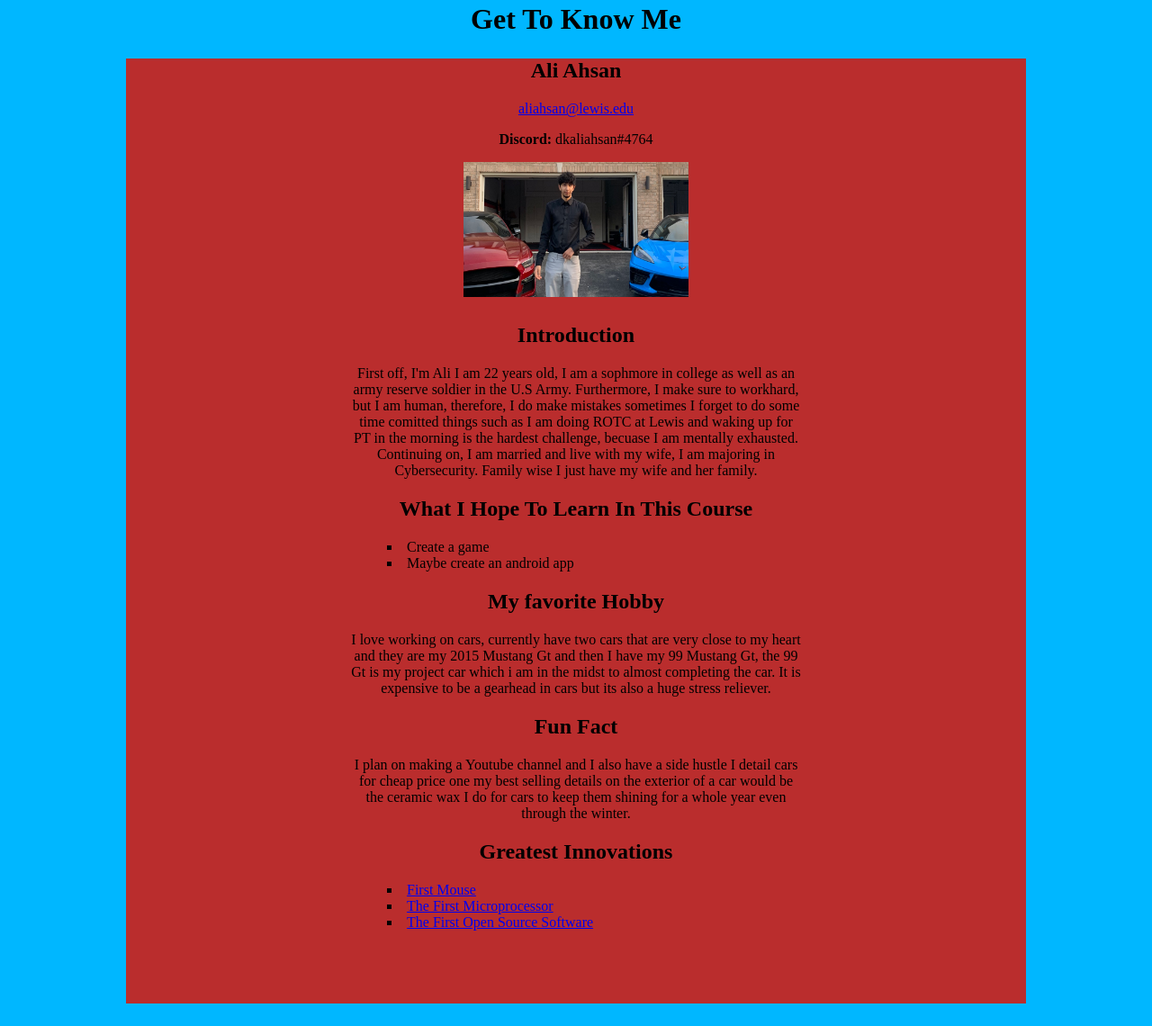
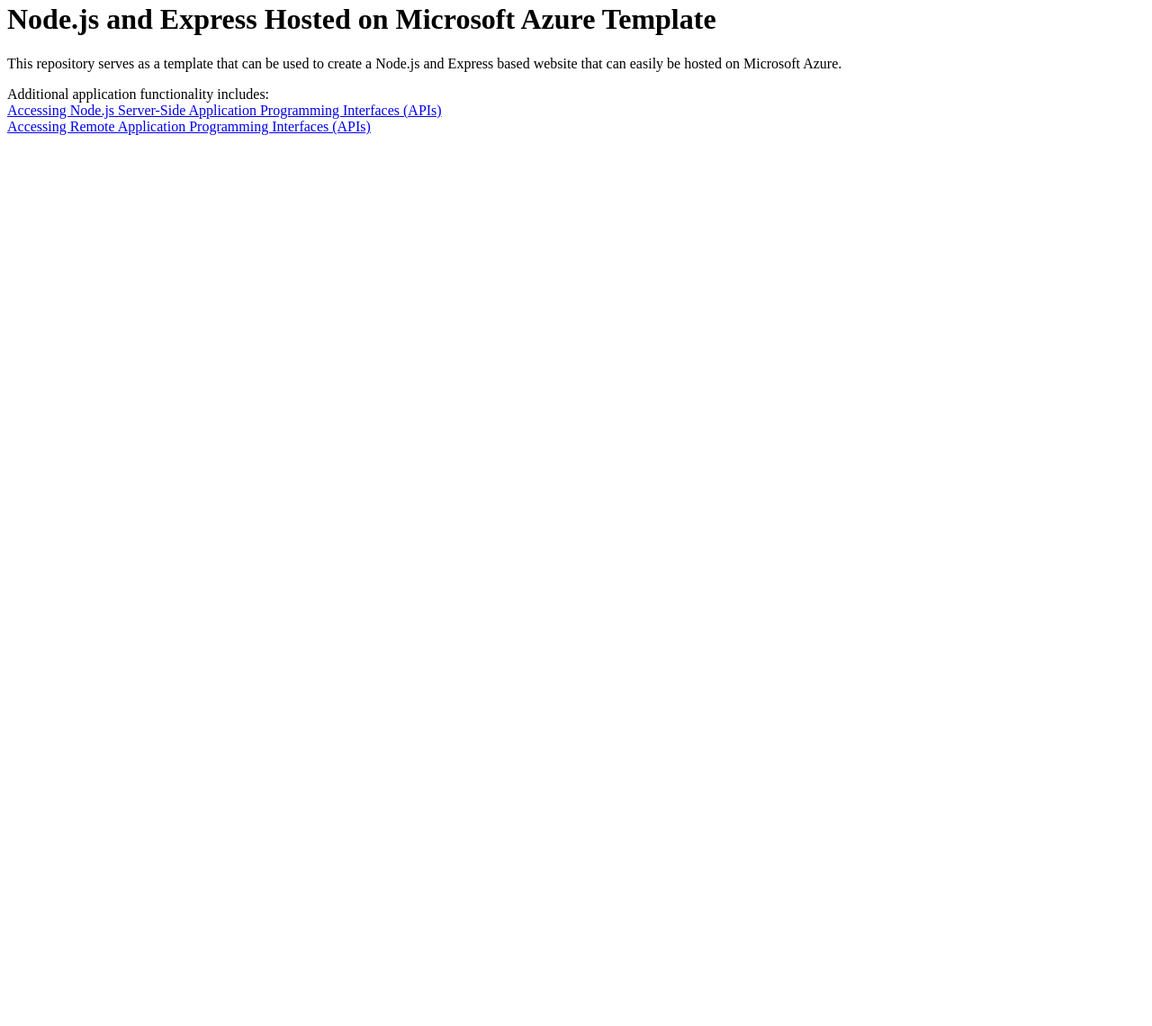
Before and after one commit to Dkali01/node-js-on-azure-test, a website: page static/index.html in a window 1280 px wide. Shown: the part 18-1158 px from the top of the page at 90% size. After the commit the page ends 800 px from the top, so only its background shows below. Drawn offline with Linux system fonts and the light colour scheme.

Commit message:
.\static\index.html

```diff
--- a/static/index.html
+++ b/static/index.html
@@ -1,40 +1,15 @@
 <!DOCTYPE html>
-<html lang="en">
+<html>
 <head>
-  <title>Getting to know me</title>
-  <link href="style.css" type="text/css" rel="stylesheet">
+<title>Node on Azure</title>
 </head>
 <body>
-  <h1>Get To Know Me</h1>
-  <div id="main">
-    <h2>Ali Ahsan</h2><a href="mailto:%20abc@example.com">aliahsan@lewis.edu</a>
-    <p><b>Discord:</b> dkaliahsan#4764</p>
-    <p><img src="images/profile_photo.jpg" width="250" height="150" alt="profile_photo"></p>
-    <div id="subhead">
-      <h2>Introduction</h2>
-      <p>First off, I'm Ali I am 22 years old, I am a sophmore in college as well as an army reserve soldier in the U.S Army. Furthermore, I make sure to workhard, but I am human, therefore, I do make mistakes sometimes I forget to do some time comitted things such as I am doing ROTC at Lewis and waking up for PT in the morning is the hardest challenge, becuase I am mentally exhausted. Continuing on, I am married and live with my wife, I am majoring in Cybersecurity. Family wise I just have my wife and her family.</p>
-      <h2>What I Hope To Learn In This Course</h2>
-      <ul>
-        <li>Create a game</li>
-        <li>Maybe create an android app</li>
-      </ul>
-      <h2>My favorite Hobby</h2>
-      <p>I love working on cars, currently have two cars that are very close to my heart and they are my 2015 Mustang Gt and then I have my 99 Mustang Gt, the 99 Gt is my project car which i am in the midst to almost completing the car. It is expensive to be a gearhead in cars but its also a huge stress reliever.</p>
-      <h2>Fun Fact</h2>
-      <p>I plan on making a Youtube channel and I also have a side hustle I detail cars for cheap price one my best selling details on the exterior of a car would be the ceramic wax I do for cars to keep them shining for a whole year even through the winter.</p>
-      <h2>Greatest Innovations</h2>
-      <ul>
-        <li>
-          <a href="https://dougengelbart.org/content/view/162/">First Mouse</a>
-        </li>
-        <li>
-          <a href="https://www.intel.com/content/www/us/en/history/museum-story-of-intel-4004.html">The First Microprocessor</a>
-        </li>
-        <li>
-          <a href="https://www.consortiuminfo.org/open-source-open-standards/a-brief-history-of-open-source-software/">The First Open Source Software</a>
-        </li>
-      </ul>
-    </div>
-  </div>
+<h1>Node.js and Express Hosted on Microsoft Azure Template</h1>
+<p>This repository serves as a template that can be used to create a Node.js and Express based website that can easily
+be hosted on Microsoft Azure.</p>
+
+Additional application functionality includes:<br />
+<a href="fetching-from-server.html">Accessing Node.js Server-Side Application Programming Interfaces (APIs)</a><br />
+<a href="fetching-remote-dog-breeds.html">Accessing Remote Application Programming Interfaces (APIs)</a>
 </body>
 </html>
```
